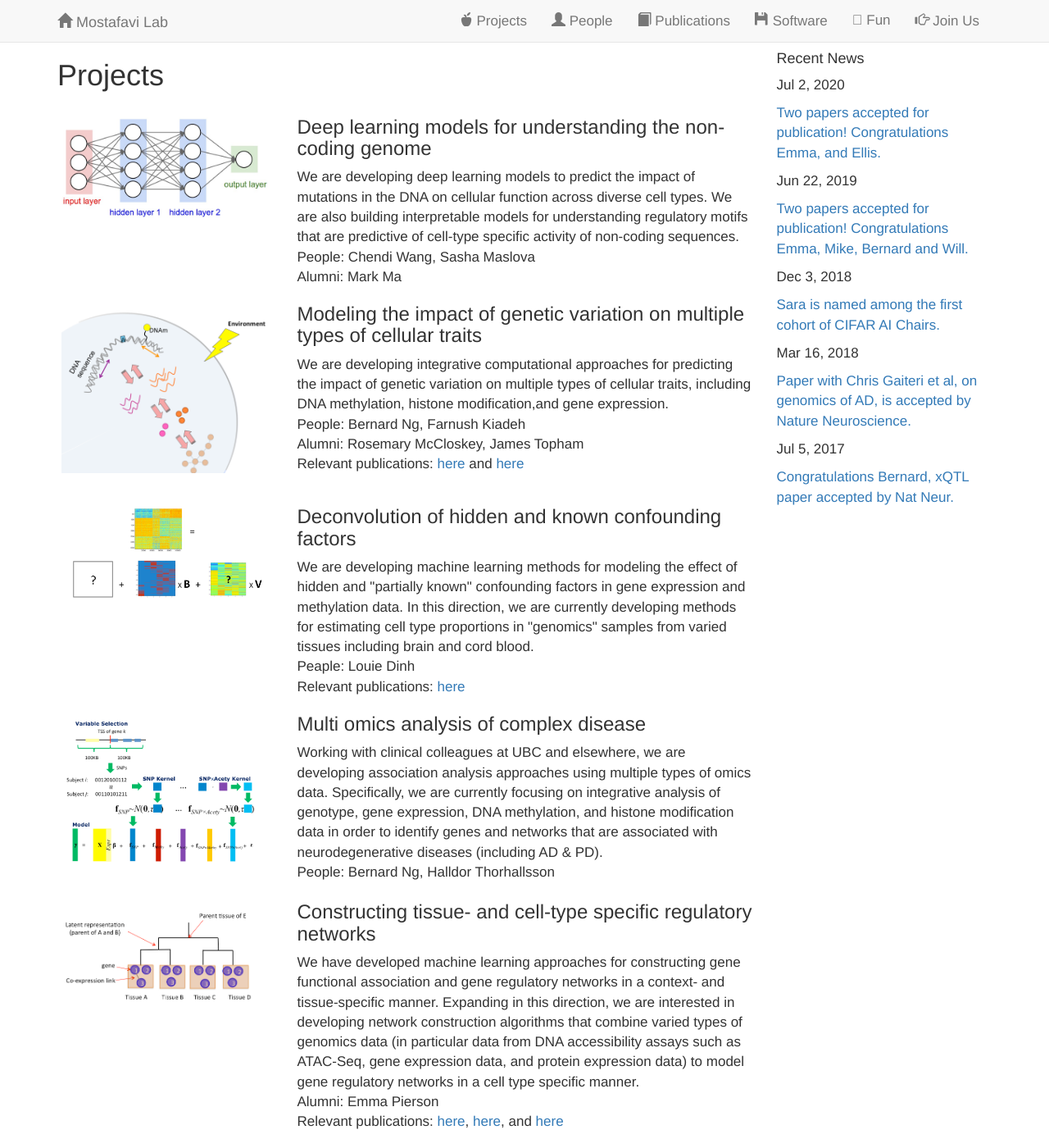
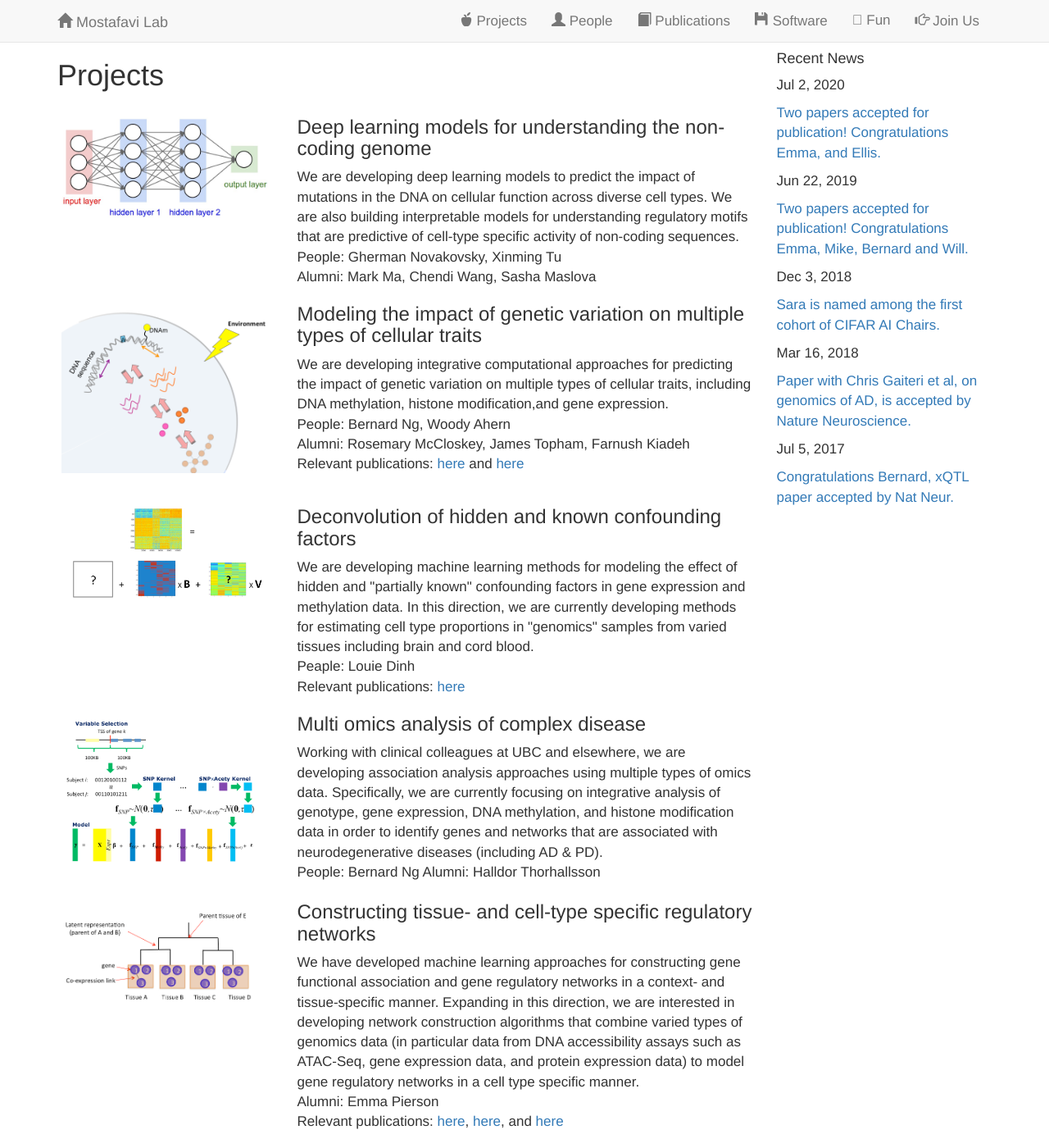
Before and after one commit to saramostafavi/saramostafavi.github.io, a Jekyll site: the page built from projects.html, in a window 1280 px wide and 1400 px high. Shown: the whole window at 82% size. Built offline with Jekyll 4.4.1, drawn with Linux system fonts in a browser that asks for light colours; nearby versions of some CDN libraries; a style sheet for code colours, icons or effects is not loaded.

Commit message:
Update projects.html

```diff
--- a/projects.html
+++ b/projects.html
@@ -13,9 +13,9 @@ layout: page
             We are developing deep learning models to predict the impact of mutations in the DNA on cellular function across diverse cell types. We are also building interpretable models for understanding regulatory motifs that are predictive of cell-type specific activity of non-coding sequences.
 
             <br>
-            People: Chendi Wang, Sasha Maslova
+            People: Gherman Novakovsky, Xinming Tu
             <br>
-            Alumni: Mark Ma
+            Alumni: Mark Ma, Chendi Wang, Sasha Maslova
 
         </div>
     </div>
@@ -32,9 +32,9 @@ layout: page
             on multiple types of cellular traits, including DNA methylation, histone modification,and gene expression.
 
             <br>
-            People: Bernard Ng, Farnush Kiadeh
+            People: Bernard Ng, Woody Ahern
             <br>
-            Alumni: Rosemary McCloskey, James Topham
+            Alumni: Rosemary McCloskey, James Topham, Farnush Kiadeh
             <br>
             Relevant publications: <a href="http://www.ncbi.nlm.nih.gov/pubmed/24092820">here</a> and
             <a href="http://www.ncbi.nlm.nih.gov/pubmed/24786080">here</a>
@@ -70,7 +70,8 @@ layout: page
             Specifically, we are currently focusing on integrative analysis of genotype, gene expression, DNA methylation, and histone modification
             data in order to identify genes and networks that are associated with neurodegenerative diseases (including AD & PD).
             <br>
-            People: Bernard Ng, Halldor Thorhallsson
+            People: Bernard Ng
+            Alumni: Halldor Thorhallsson
         </div>
     </div>
 </div>
```
